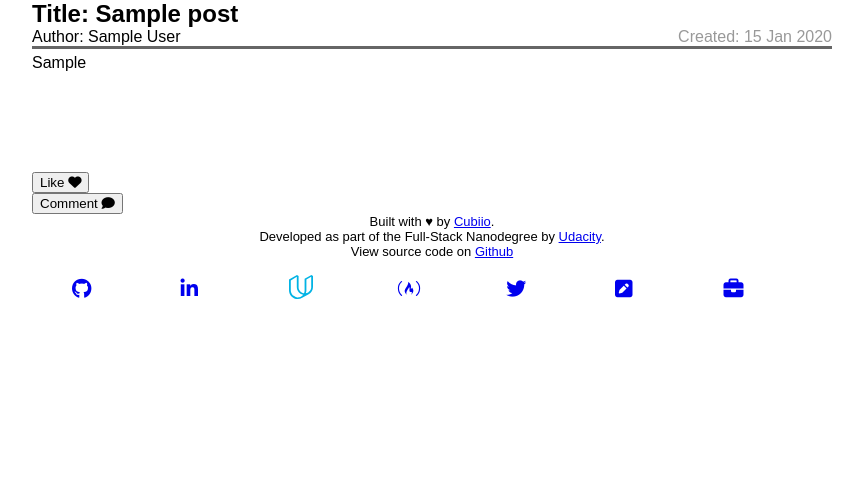
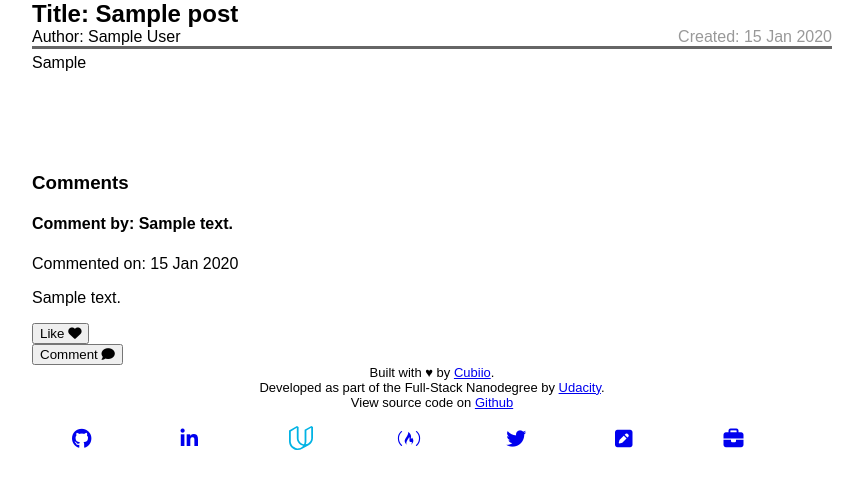
Before and after one commit to sam-atkins/fsnd-blog, a Python web app: template templates/permalink.html in a window 1280 px wide. Shown: the part 158-647 px from the top of the page, without its empty margins (208-1071 px from the left). Run offline with Jinja, Linux system fonts and the light colour scheme; the template is opened without the code that fills it: most values are stand-ins (such as "Sample title", 1, 10 or a date in 2020); some libraries are stand-ins or nearby versions.

Commit message:
feat: Comments rendered on permalink page

```diff
--- a/templates/permalink.html
+++ b/templates/permalink.html
@@ -14,6 +14,23 @@
     <div class="blog-content">
         {{post.blogPost}}
     </div>
+
+    <div class="comments__wrapper">
+        <div class="comments__header">
+            <h3>Comments</h3>
+        </div>
+
+    {% for comment in comments %}
+        <div class="comment__commentator">
+            <h4>Comment by: {{comment.commentator}}</h4>
+            <div class="comment__created">Commented on: {{comment.comment_date.strftime("%d %b %Y")}}
+            </div>
+            <p class="comment__text">{{comment.comment}}</p>
+        </div>
+    </div>
+
+    {% endfor %}
+
     <div class="blog-buttons">
         <button>Like <i class="fa fa-heart" aria-hidden="true"></i></button>
 
```
Also changed, not shown: index.yaml (added, +22 -0 lines), myapp/views.py (+8 -3 lines), templates/comment.html (+2 -5 lines).
